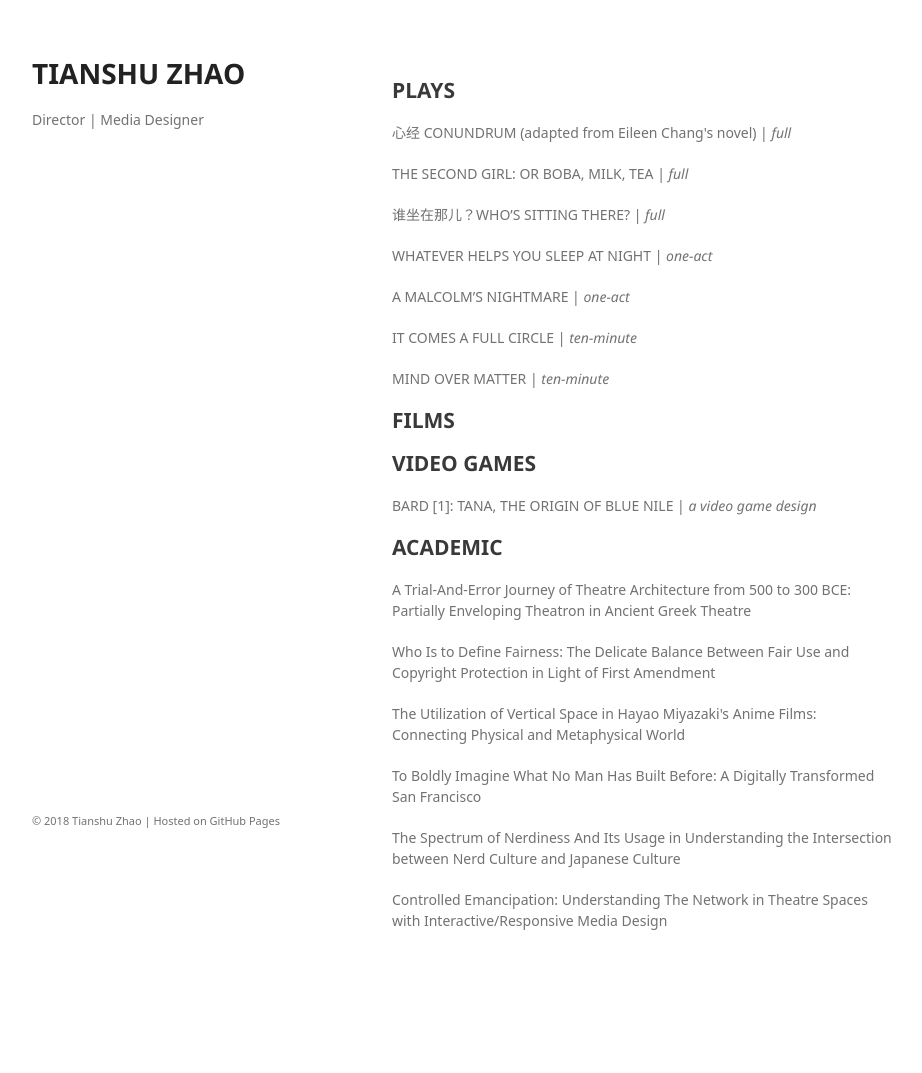
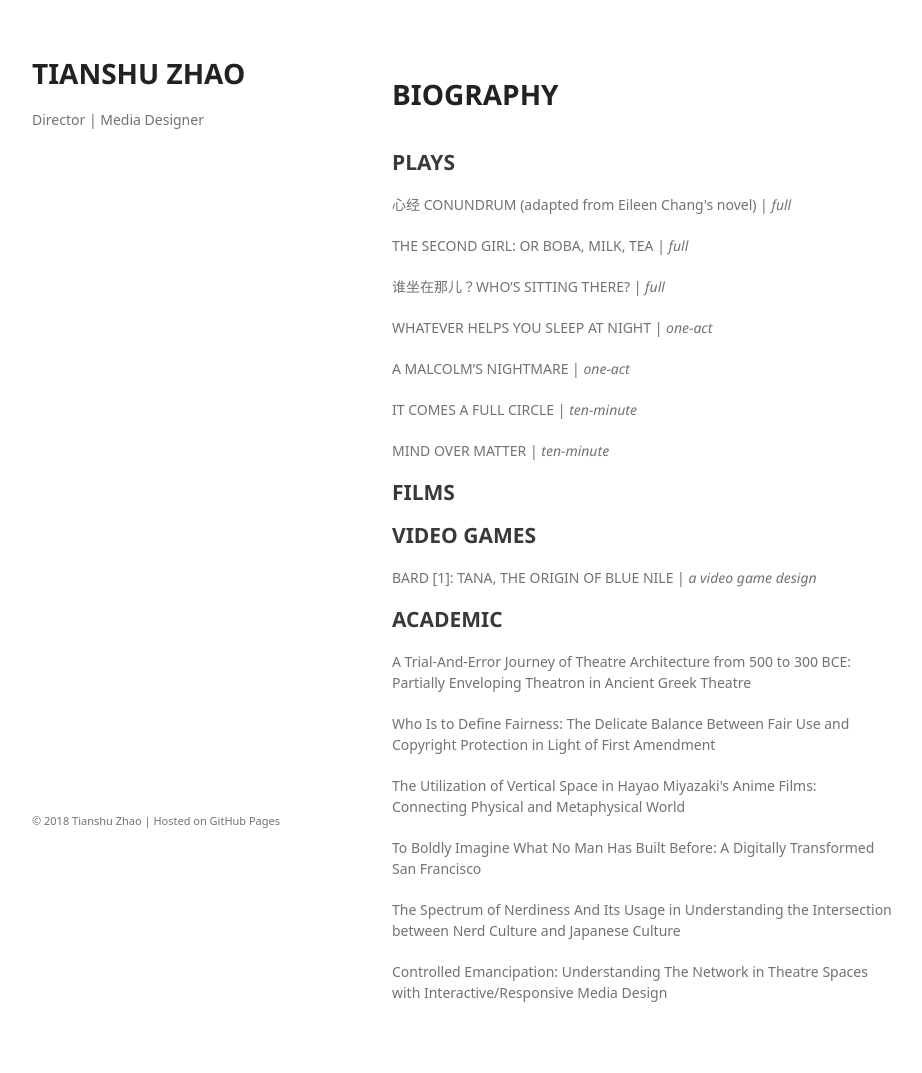
Before and after one commit to tianshu-z/tianshu-z.github.io, a Jekyll site: the page built from writing.html, in a window 1280 px wide. Shown: the whole page, without its empty margins (178-1100 px from the left). Built offline with Jekyll 4.4.1, drawn with Linux system fonts in a browser that asks for light colours; some web fonts are replaced; before the commit the page ends 1001 px from its top, so only the background shows below that.

Commit message:
Update writing.html

```diff
--- a/writing.html
+++ b/writing.html
@@ -7,6 +7,8 @@ layout: default
 
 <html>
 
+  <br>
+    <h1>BIOGRAPHY</h1>
   <br>
 
 	<body>
```
